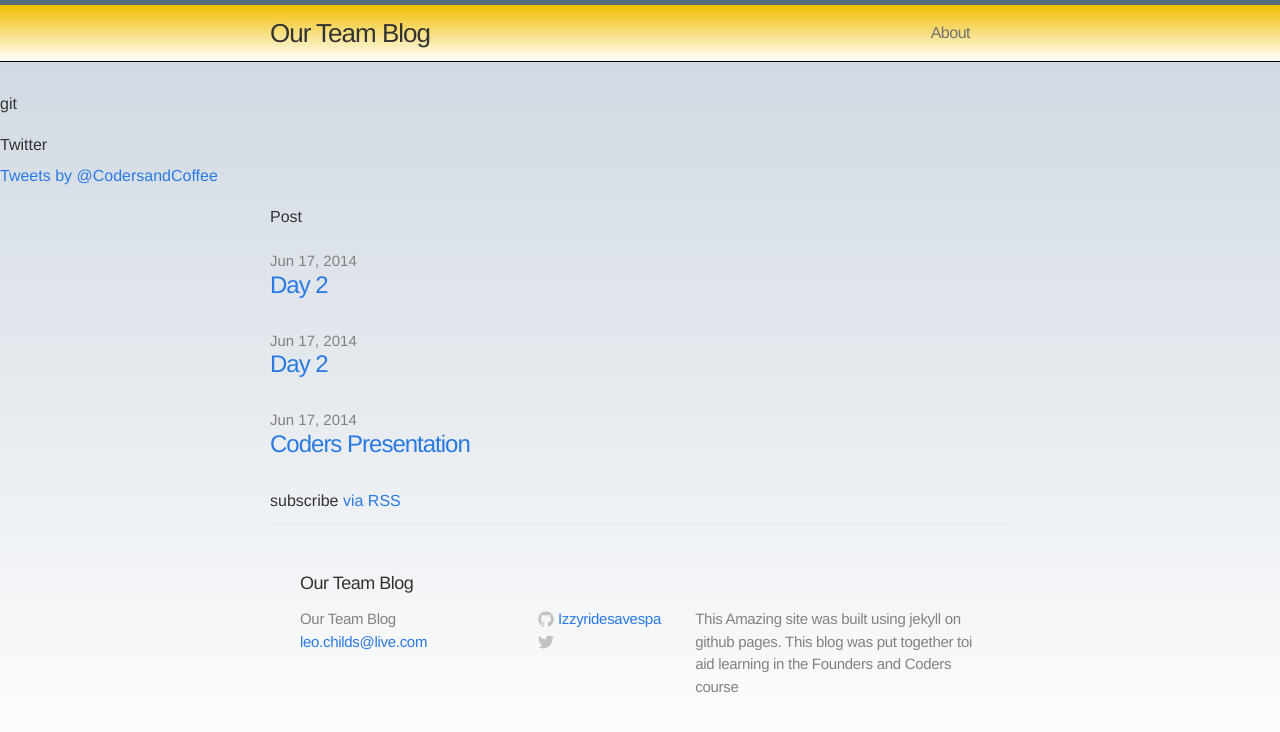
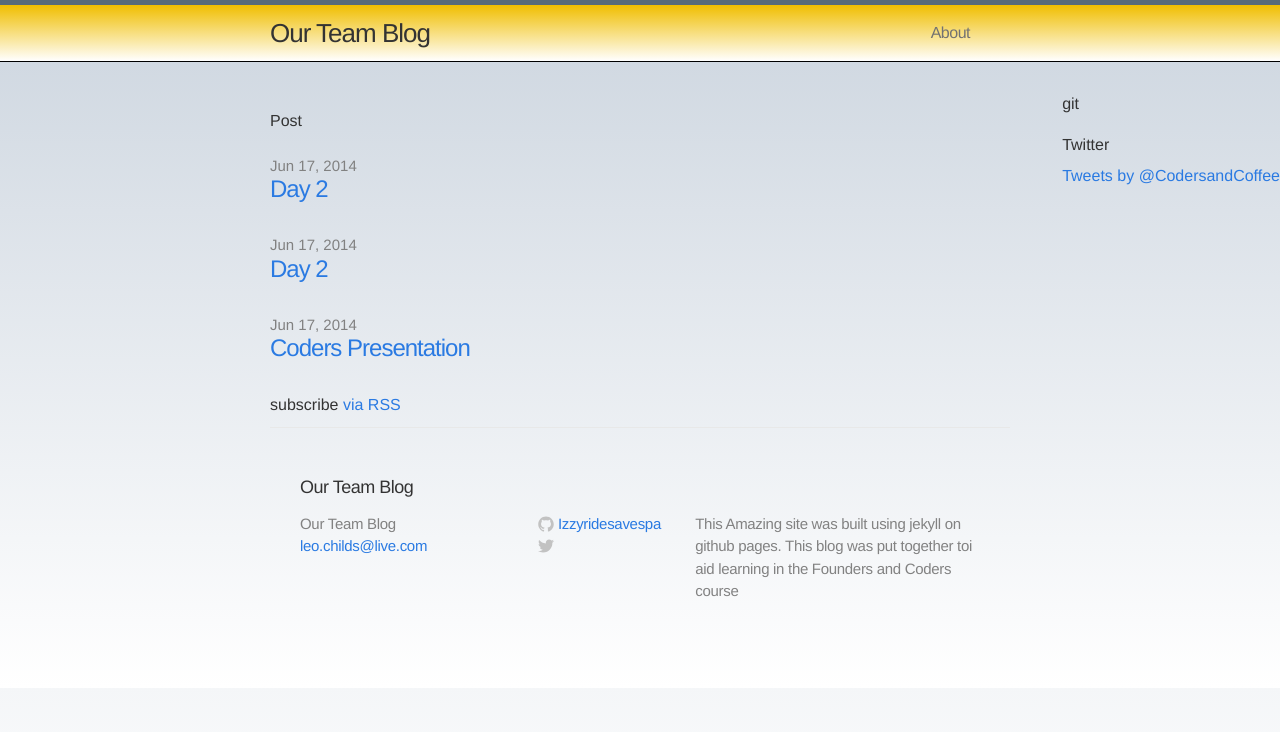
Before and after one commit to leochilds/digitalalchemy, a Jekyll site: the page built from index.html, in a window 1280 px wide. Shown: the top 732 px of the page. Built offline with Jekyll 4.4.1, drawn with Linux system fonts in a browser that asks for light colours; nearby versions of some CDN libraries; comment, search, counter and statistics services are not loaded.

Commit message:
twit box

```diff
--- a/_layouts/default.html
+++ b/_layouts/default.html
@@ -8,9 +8,12 @@
     {% include header.html %}
 
     <div class="page-content">
+    <div id="twittercontain">
     <div id="twitterBox">
     {% include twitter.html %}
   </div>
+  </div>
+
       <div class="wrap">
       {{ content }}
 
--- a/css/main.css
+++ b/css/main.css
@@ -175,9 +175,11 @@ a:visited { color: #205caa; }
   font-size: 15px;
   color: #818181;
 }
-#twitterWiget {position: fixed;
-    top: 30px;
-    right: 5px;}
+
+#twittercontain
+
+#twitterBox {
+float: right; }
 
 /* Post styles */
 /* ----------------------------------------------------------*/
```
